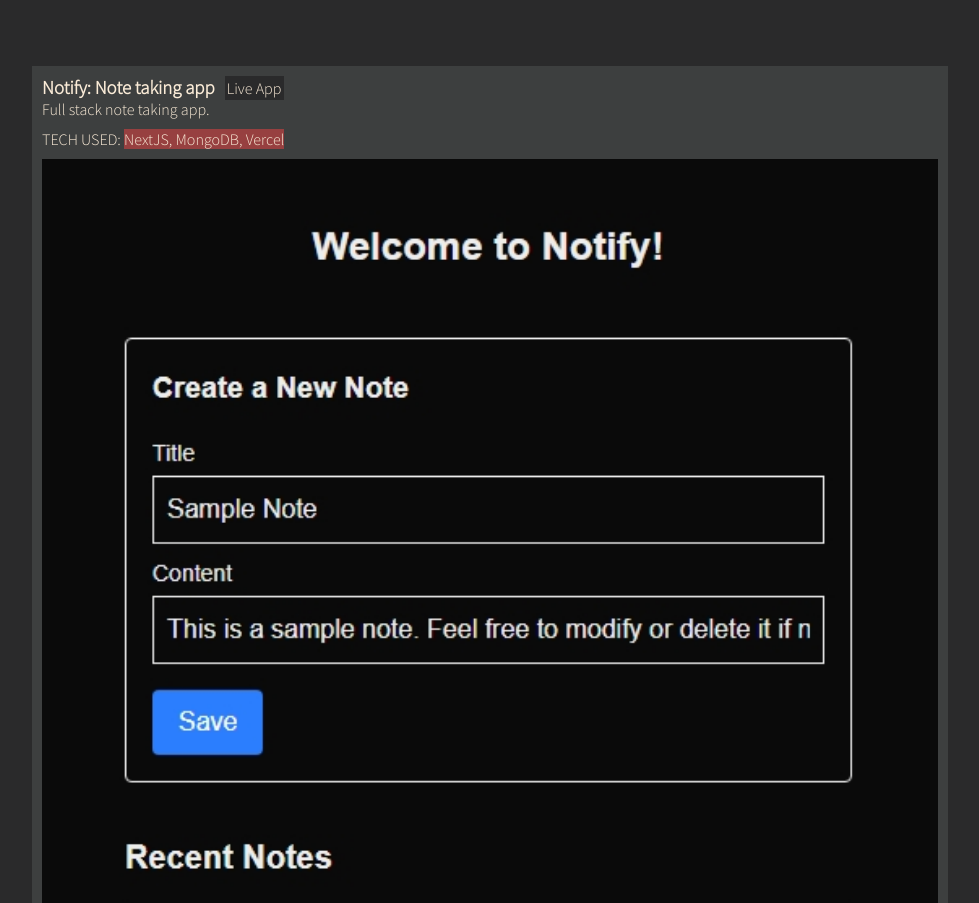
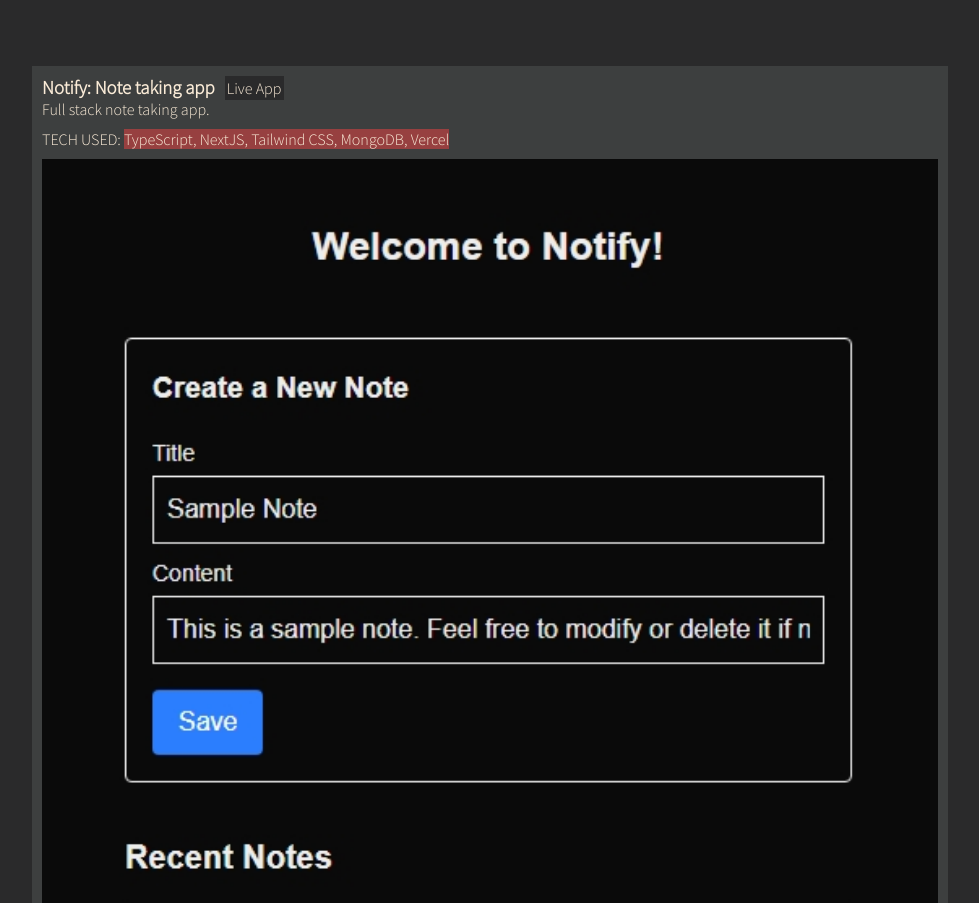
Before and after one commit to AnthonyEzeji/portfolio, a React (Create React App) app: page / in a window 1280 px wide. Shown: the part 1860-2763 px from the top of the page, without its empty margins (150-1129 px from the left). Built offline with nearby package versions, Linux system fonts and the light colour scheme; a web font is replaced by a local one.

Commit message:
updating tech used for notify

```diff
--- a/src/pages/Home.js
+++ b/src/pages/Home.js
@@ -167,7 +167,7 @@ function Home() {
            <p>
             Full stack note taking app.
            </p>
-           <p style ={{marginTop:10,marginBottom:10}}>TECH USED: <span style = {{backgroundColor:'rgb(151, 64, 64)'}}>NextJS, MongoDB, Vercel</span></p>
+           <p style ={{marginTop:10,marginBottom:10}}>TECH USED: <span style = {{backgroundColor:'rgb(151, 64, 64)'}}>TypeScript, NextJS, Tailwind CSS, MongoDB, Vercel</span></p>
           </div>
            <img className ='project-image'  src="notify app pic.jpeg" alt="" />
            </div>
```
